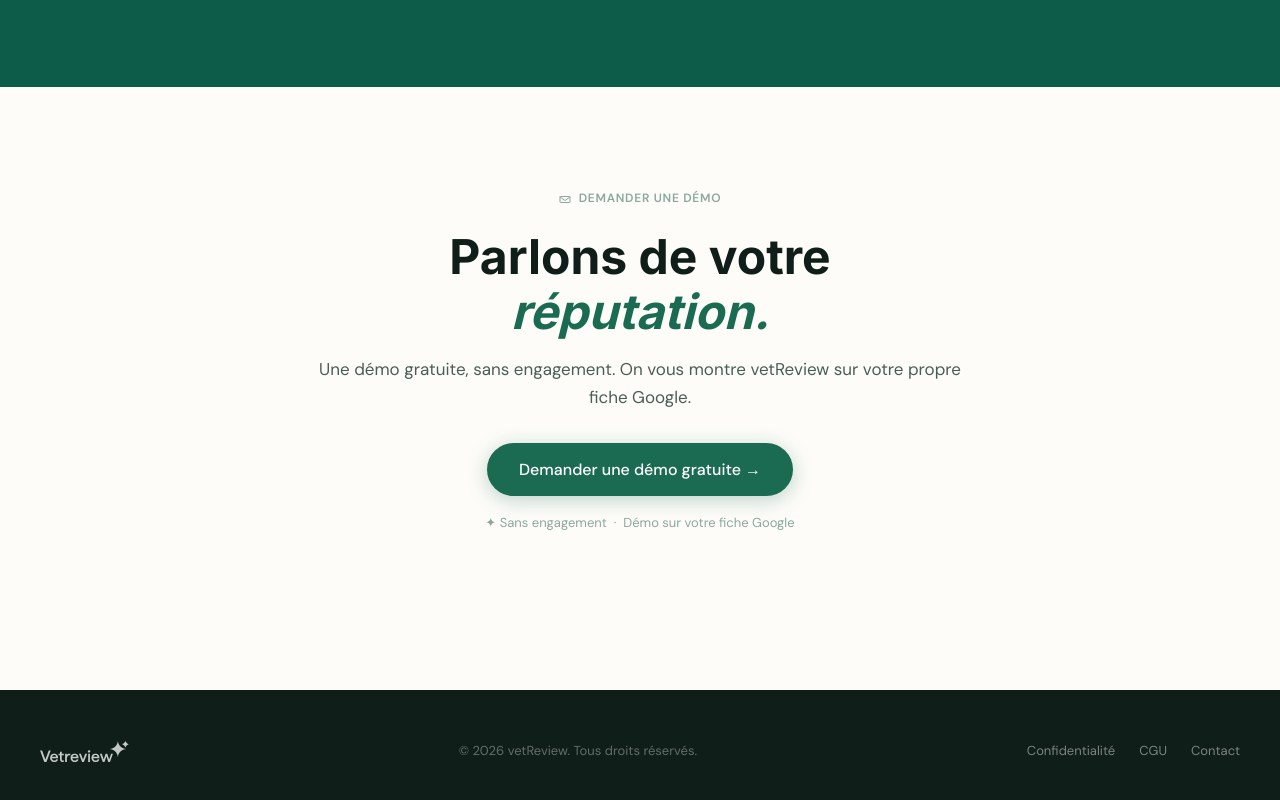
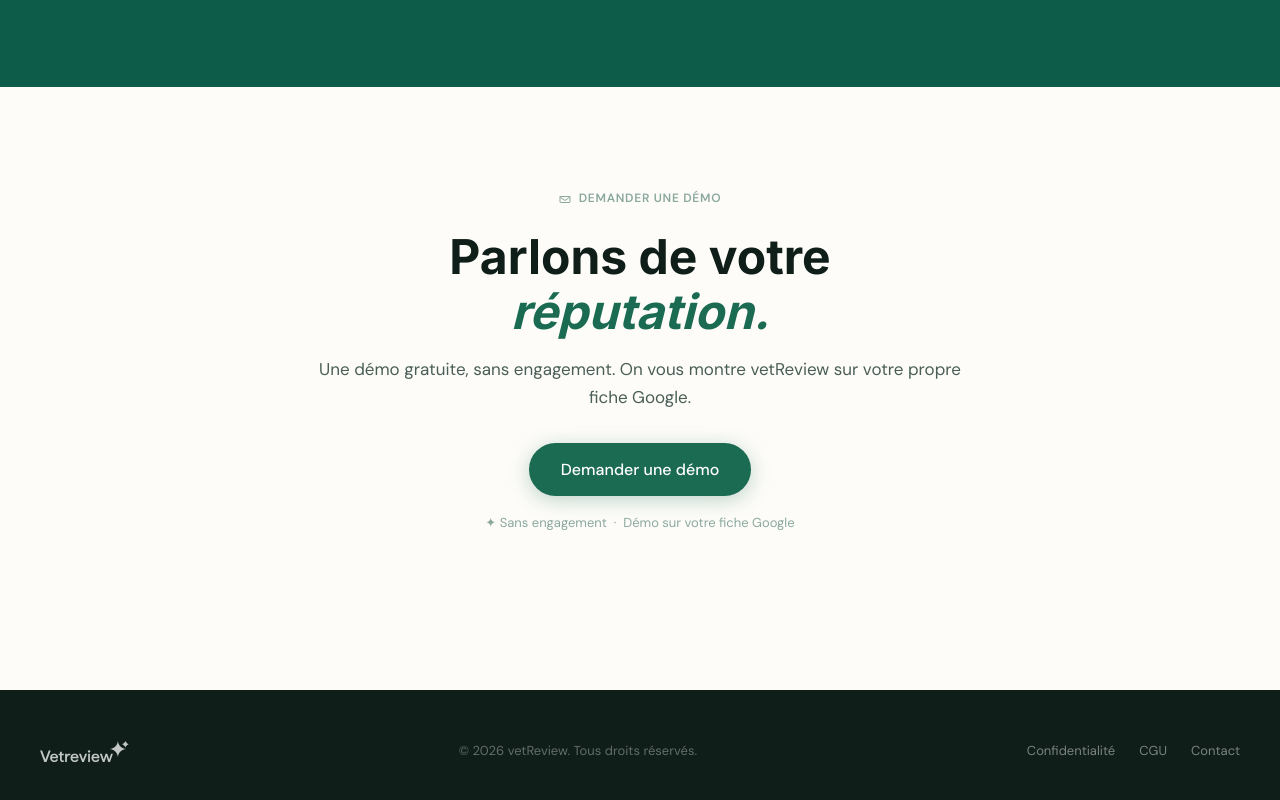
Before and after one commit to jscanzi/VetReview, a plain HTML site: page index.html in a window 1280 px wide. Shown: the part 5248-6048 px from the top of the page. Drawn offline with Linux system fonts and the light colour scheme; a web font is replaced by a local one.

Commit message:
Add files via upload

```diff
--- a/index.html
+++ b/index.html
@@ -1472,7 +1472,7 @@
     <h2>Parlons de votre<br><em>réputation.</em></h2>
     <p>Une démo gratuite, sans engagement. On vous montre vetReview sur votre propre fiche Google.</p>
     <!-- 👇 Remplacer VOTRE_LIEN_TOLD par l'URL de ton Tol.d -->
-    <button class="btn-primary" style="display:inline-flex;margin-top:32px;">Demander une démo gratuite →</button>
+    <button class="btn-primary" style="display:inline-flex;margin-top:32px;">Demander une démo</button>
     <p style="margin-top:16px;font-size:13px;color:var(--ink-soft);">✦ Sans engagement &nbsp;·&nbsp; Démo sur votre fiche Google</p>
   </div>
 </section>
```
